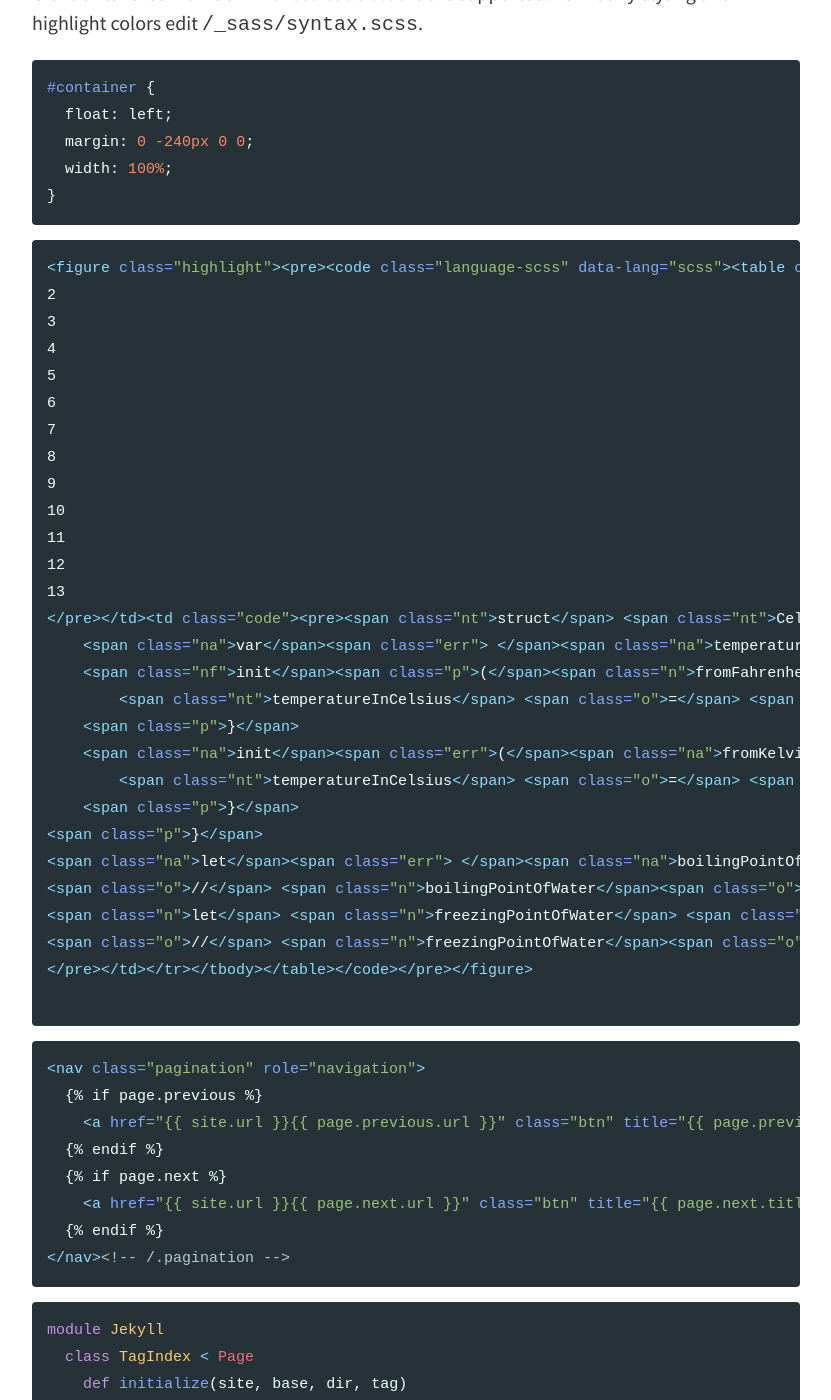
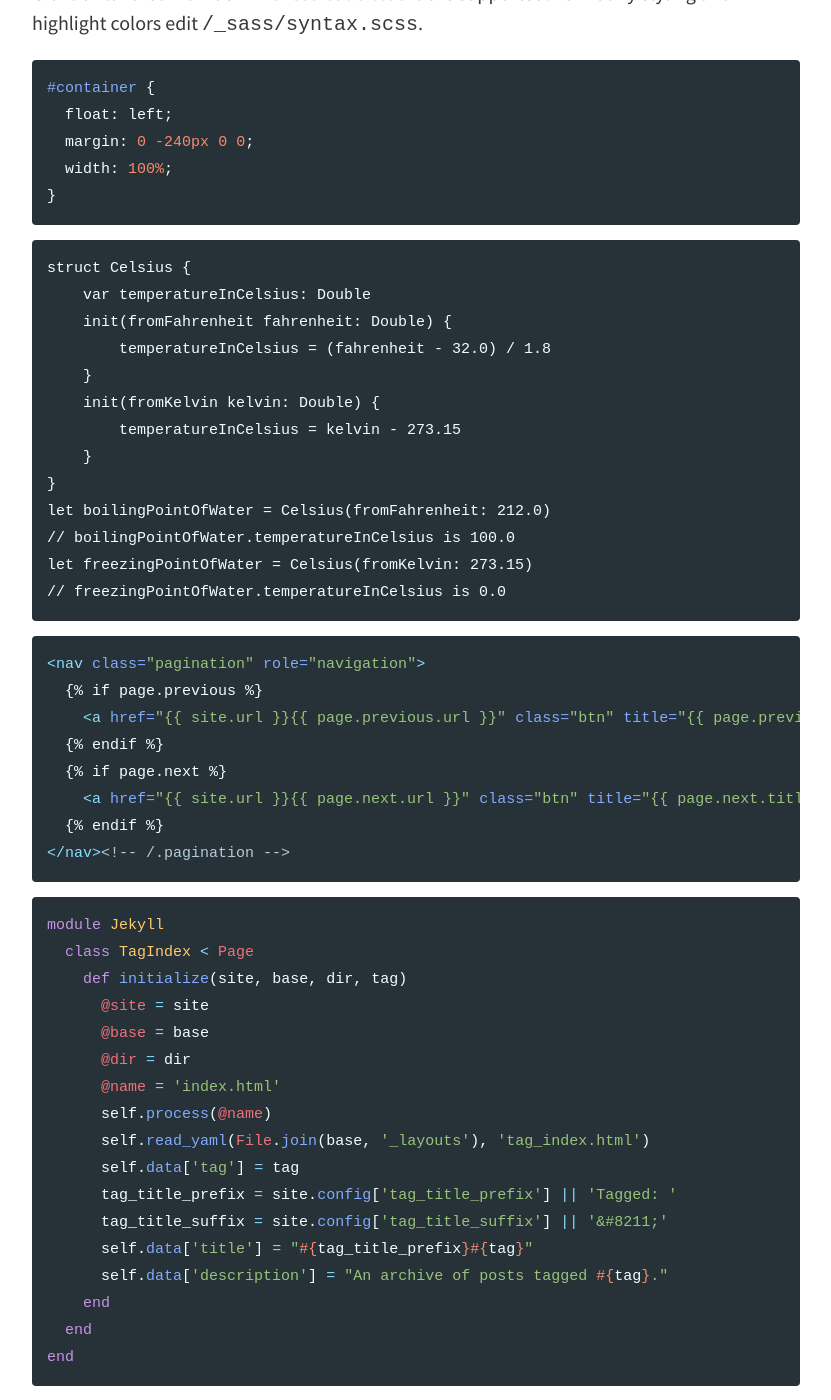
Before and after one commit to abdela7ad/abdela7ad.github.io, a Jekyll site: the page built from _posts/2014-08-08-Markup- Syntax Highlighting.md, in a window 1280 px wide and 1400 px high, scrolled down 521 px. Shown: the whole window, without its empty margins (224-1055 px from the left). Built offline with Jekyll 4.4.1, drawn with Linux system fonts in a browser that asks for light colours.

Commit message:
Update 2014-08-08-Markup- Syntax Highlighting.md

````diff
--- a/_posts/2014-08-08-Markup- Syntax Highlighting.md
+++ b/_posts/2014-08-08-Markup- Syntax Highlighting.md
@@ -20,7 +20,7 @@ GitHub Flavored Markdown [fenced code blocks](https://help.github.com/articles/c
 }
 ```
 
-```html{% highlight scss linenos %}
+```html
 struct Celsius {
     var temperatureInCelsius: Double
     init(fromFahrenheit fahrenheit: Double) {
@@ -34,7 +34,6 @@ let boilingPointOfWater = Celsius(fromFahrenheit: 212.0)
 // boilingPointOfWater.temperatureInCelsius is 100.0
 let freezingPointOfWater = Celsius(fromKelvin: 273.15)
 // freezingPointOfWater.temperatureInCelsius is 0.0
-{% endhighlight %}
 ```
 ```html
 {% raw %}<nav class="pagination" role="navigation">
````
